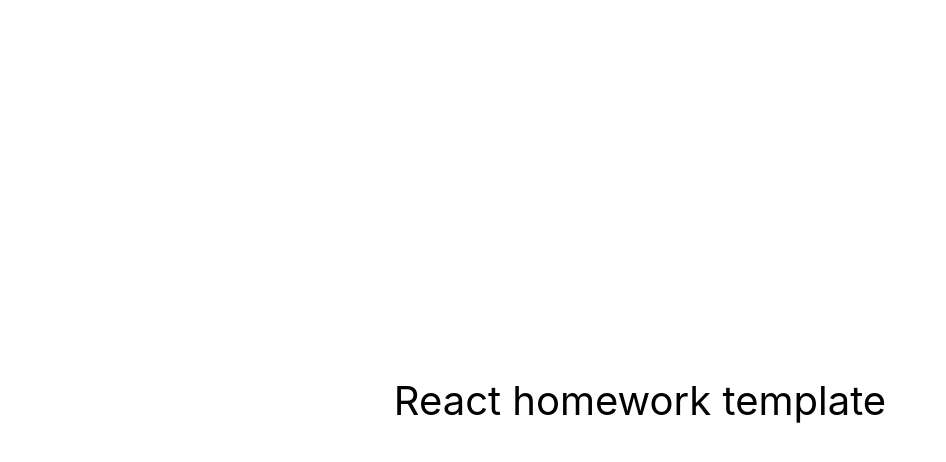
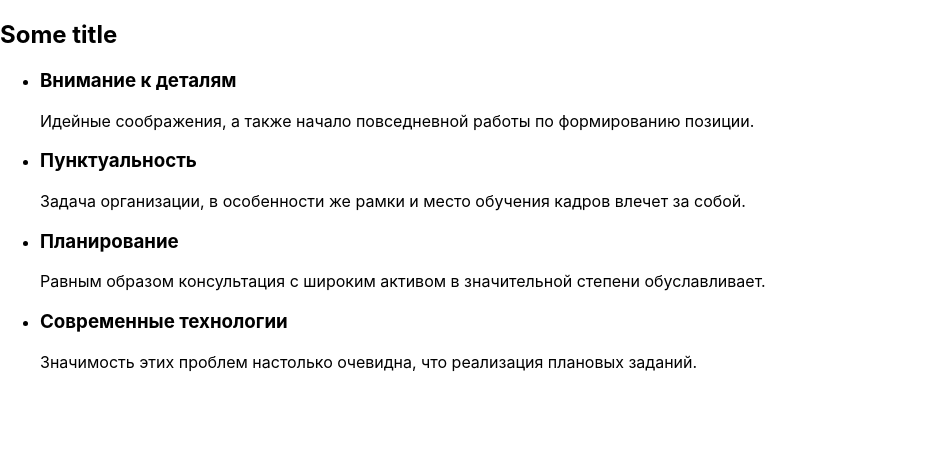
Before and after one commit to Mr-Nihility/react_, a React (Create React App) app: page / in a window 1280 px wide. Shown: the top 462 px of the page, without its empty margins (0-946 px from the left). Built offline with nearby package versions, Linux system fonts and the light colour scheme.

Commit message:
іаіва

```diff
--- a/package.json
+++ b/package.json
@@ -7,6 +7,7 @@
     "@testing-library/jest-dom": "^5.16.3",
     "@testing-library/react": "^12.1.4",
     "@testing-library/user-event": "^13.5.0",
+    "prop-types": "^15.8.1",
     "react": "^18.1.0",
     "react-dom": "^18.1.0",
     "react-scripts": "5.0.1",
--- a/src/components/App.jsx
+++ b/src/components/App.jsx
@@ -1,16 +1,15 @@
+import Section from './section/Section';
+import { FeaturesGallary } from './featuresGallary/FeaturesGallary';
+import data from './data/features.json';
+//-------------------------------------------------------///
+console.log(data);
 export const App = () => {
+  const a = 'Some title';
   return (
-    <div
-      style={{
-        height: '100vh',
-        display: 'flex',
-        justifyContent: 'center',
-        alignItems: 'center',
-        fontSize: 40,
-        color: '#010101'
-      }}
-    >
-      React homework template
-    </div>
+    <>
+      <Section title={a}>
+        <FeaturesGallary features={data}></FeaturesGallary>
+      </Section>
+    </>
   );
 };
--- /dev/null
+++ b/src/components/FeaturesGallaryItem/FeaturesGallaryItem.jsx
@@ -0,0 +1,15 @@
+import PropTypes from 'prop-types';
+//-------------------------------------------------------------//
+export const FeaturesGallaryItem = ({ title, text }) => {
+  return (
+    <li>
+      <h3>{title}</h3>
+      <p>{text}</p>
+    </li>
+  );
+};
+
+FeaturesGallaryItem.propTypes = {
+  title: PropTypes.string.isRequired,
+  text: PropTypes.string.isRequired,
+};
--- /dev/null
+++ b/src/components/data/features.json
@@ -0,0 +1,22 @@
+[
+  {
+    "title": "Внимание к деталям",
+    "text": "Идейные соображения, а также начало повседневной работы по формированию позиции.",
+    "id": 1
+  },
+  {
+    "title": "Пунктуальность",
+    "text": "Задача организации, в особенности же рамки и место обучения кадров влечет за собой.",
+    "id": 2
+  },
+  {
+    "title": "Планирование",
+    "text": "Равным образом консультация с широким активом в значительной степени обуславливает.",
+    "id": 3
+  },
+  {
+    "title": "Современные технологии",
+    "text": "Значимость этих проблем настолько очевидна, что реализация плановых заданий.",
+    "id": 4
+  }
+]
--- /dev/null
+++ b/src/components/featuresGallary/FeaturesGallary.jsx
@@ -0,0 +1,23 @@
+import { FeaturesGallaryItem } from 'components/FeaturesGallaryItem/FeaturesGallaryItem';
+import PropTypes from 'prop-types';
+//--------------------------------------------------------------///
+export const FeaturesGallary = ({ features }) => {
+  console.log(features);
+  return (
+    <ul>
+      {features.map(({ title, text, id }) => {
+        return <FeaturesGallaryItem key={id} title={title} text={text} />;
+      })}
+    </ul>
+  );
+};
+
+FeaturesGallary.propTypes = {
+  features: PropTypes.arrayOf(
+    PropTypes.shape({
+      title: PropTypes.string.isRequired,
+      text: PropTypes.string.isRequired,
+      id: PropTypes.number.isRequired,
+    })
+  ),
+};
--- /dev/null
+++ b/src/components/section/Section.jsx
@@ -0,0 +1,17 @@
+import PropTypes from 'prop-types';
+
+export default function Section({ title, children }) {
+  return (
+    <section>
+      <div>
+        {title && <h2>{title}</h2>}
+        {children}
+      </div>
+    </section>
+  );
+}
+
+Section.propTypes = {
+  title: PropTypes.string,
+  children: PropTypes.node.isRequired,
+};
```
Also changed, not shown: 1 other file (tests, documents, lock files or other folders).
